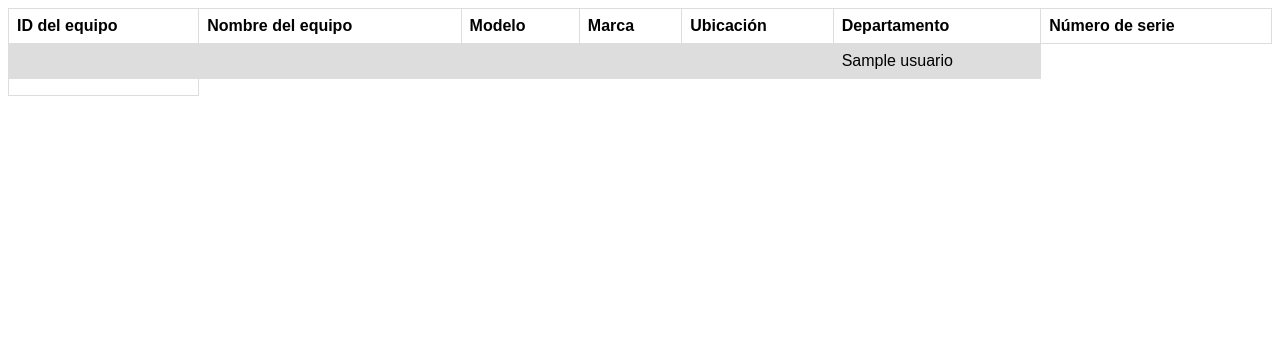
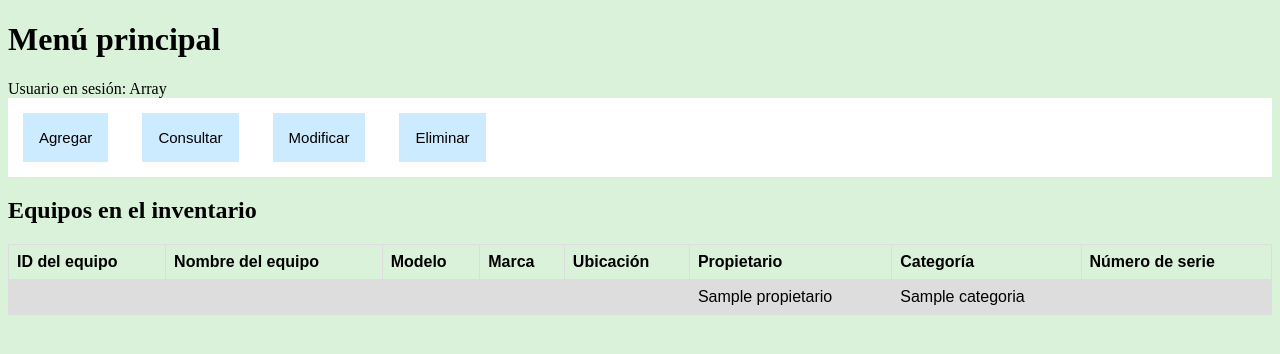
Before and after one commit to luis5648/gestion_inventarios, a PHP site: page /PHP/Menu.php in a window 1280 px wide. Shown: the top 354 px of the page. Run offline with PHP 8.4, Linux system fonts and the light colour scheme; the visitor is signed in with stand-in values (Sample User, id 1); tables that the repository leaves empty or names only in its code hold one stand-in row (values such as "Sample post"); data that the repository does not hold is empty.

Commit message:
Agregados archivos para crud y modificaciones al menú principal

```diff
--- /dev/null
+++ b/PHP/Consultas.php
@@ -0,0 +1,42 @@
+<?php
+/**
+ * Created by PhpStorm.
+ * User: luis
+ * Date: 13/02/2019
+ * Time: 12:42 PM
+ */
+//require "Conexion.php";
+
+function consultarTodo($conn){
+
+    $stmn = "SELECT * FROM equipos";
+    $stmn2 = "SELECT Nombre_Propietario FROM propietario inner join equipos e on propietario.ID_Propietario = e.ID_Propietario";
+
+    $stmn3 = "SELECT Nombre_Categoria FROM categoria inner join equipos e on categoria.ID_Categoria = e.ID_Categoria";
+
+    $result  = $conn->query($stmn);
+    $result2 = $conn->query($stmn2);
+    $result3 = $conn->query($stmn3);
+
+    echo "<h2>Equipos en el inventario</h2>";
+    echo "<table><tr><th>ID del equipo</th> <th>Nombre del equipo</th> <th>Modelo</th><th>Marca</th><th>Ubicación</th><th>Propietario</th><th>Categoría</th><th>Número de serie</th></tr>";
+
+    if ($result->num_rows>0&&$result2->num_rows>0&&$result3->num_rows>0){
+        $fila2 = $result2->fetch_assoc();
+        $fila3 = $result3->fetch_assoc();
+        while ($fila = $result->fetch_assoc()){
+            echo "<tr><td>".$fila["ID_Equipo"]."</td>";
+            echo "<td>".$fila["Nombre_Equipo"]."</td>";
+            echo "<td>".$fila["Modelo"]."</td>";
+            echo "<td>".$fila["Marca"]."</td>";
+            echo "<td>".$fila["Ubicacion"]."</td>";
+            echo "<td>".$fila2["Nombre_Propietario"]."</td>";
+            echo "<td>".$fila3["Nombre_Categoria"]."</td>";
+            echo "<td>".$fila["N_serie"]."</td></tr>";
+
+
+        }
+    }
+
+    echo "</table>";
+}
--- a/PHP/Menu.php
+++ b/PHP/Menu.php
@@ -1,16 +1,3 @@
-<?php
-require "Conexion.php";
-
-
-$stmn = "SELECT * FROM equipos";
-$stmn2 = "SELECT nombreUsuario FROM usuarios inner join equipos e on usuarios.ID_Usuario = e.ID_Usuario";
-
-$result  = $conn->query($stmn);
-$result2 = $conn->query($stmn2);
-
-
-
-?>
 <!doctype html>
 <html lang="es">
 <head>
@@ -19,45 +6,87 @@ $result2 = $conn->query($stmn2);
           content="width=device-width, user-scalable=no, initial-scale=1.0, maximum-scale=1.0, minimum-scale=1.0">
     <meta http-equiv="X-UA-Compatible" content="ie=edge">
     <title>Menú principal</title>
+    <link rel="stylesheet" href="../css/TablaAll.css">
     <style>
-        table {
-            font-family: arial, sans-serif;
-            border-collapse: collapse;
-            width: 100%;
+        button{
+
+            padding: 10px;
+            margin: 15px;
+            background-color: #ccebff;
+            color: black;
+            font-size: 15px;
+
+        }
+        .dropbt{
+            color: black;
+            padding: 16px;
+            cursor: pointer;
+            border:none;
+        }
+        .dropdown{
+            position: relative;
+            display: inline-block;
+            color: white;
+
+        }
+        .dropcont{
+            position: absolute;
+            display: none;
+            min-width: 160px;
+            z-index: 1;
+            background-color: white;
+        }
+        .dropcont a{
+            color: black;
+            padding: 12px 16px;
+            text-decoration: none;
+            display: block;
+        }
+        .dropdown:hover .dropcont{
+            display: block;
         }
 
-        td, th {
-            border: 1px solid #dddddd;
-            text-align: left;
-            padding: 8px;
-        }
 
-        tr:nth-child(even) {
-            background-color: #dddddd;
-        }
     </style>
 </head>
 <body>
+<body style="background-color: #d9f2d9">
+<h1>Menú principal</h1>
+<?php
+session_start();
+$user = $_SESSION['usuario'];
+echo "Usuario en sesión: ".$user;
+?>
+<div style="background-color: white">
 
-    <?php
-    echo "<table><tr><th>ID del equipo</th> <th>Nombre del equipo</th> <th>Modelo</th><th>Marca</th><th>Ubicación</th> <th>Departamento</th><th>Número de serie</th></tr>";
+    <div class="dropdown" >
+        <button class="dropbt">Agregar</button>
+        <div class="dropcont">
+            <a href="Agregar.php" target="_blank">Agregar equipo</a>
+        </div>
+    </div>
+    <button class="dropbt">Consultar</button>
+    <div class="dropdown">
+        <button class="dropbt">Modificar</button>
+        <div class="dropcont">
+            <a href="Modificar.php" target="_blank">Modificar equipo</a>
+        </div>
+    </div>
+    <div class="dropdown">
+        <button class="dropbt">Eliminar</button>
+        <div class="dropcont">
+            <a href="Eliminar.php" target="_blank">Eliminar equipo</a>
+        </div>
+    </div>
+</div>
+<?php
 
-        if ($result->num_rows>0&&$result2->num_rows>0){
-            $fila2 = $result2->fetch_assoc();
-            while ($fila = $result->fetch_assoc()){
-                echo "<tr><td>".$fila["ID_Equipo"]."</td>";
-                echo "<td>".$fila["Nombre_Equipo"]."</td>";
-                echo "<td>".$fila["Modelo"]."</td>";
-                echo "<td>".$fila["Marca"]."</td>";
-                echo "<td>".$fila["Ubicacion"]."</td>";
-                echo "<td>".$fila2["nombreUsuario"]."</td></tr>";
-                echo "<td>".$fila["N_serie"]."</td>";
+require "Conexion.php";
+require "Consultas.php";
 
+consultarTodo($conn);
 
-            }
-        }
+?>
 
-echo "</table>";
-?>
 </body>
 </html>
--- /dev/null
+++ b/css/TablaAll.css
@@ -0,0 +1,15 @@
+table {
+    font-family: arial, sans-serif;
+    border-collapse: collapse;
+    width: 100%;
+}
+
+td, th {
+    border: 1px solid #dddddd;
+    text-align: left;
+    padding: 8px;
+}
+
+tr:nth-child(even) {
+    background-color: #dddddd;
+}
--- a/index.php
+++ b/index.php
@@ -52,6 +52,7 @@
 						<button class="login100-form-btn" name="inicioSesion">
 							Iniciar sesión
 						</button>
+                        <p ><a style="color: black;" href="PHP/AgregarUsuarios.php">Agregar nuevos usuarios (Solo administrador)</a></p>
 					</div>
 
 
@@ -71,9 +72,12 @@
                         }
 
                         $sql = "SELECT * from usuarios  where nombreUsuario = '$usuario' and pass = '$pass' ";
+                        $sql2 = "SELECT * FROM admins where User_Admin = '$usuario' and Pass_Admin = '$pass'";
+                        $result2 = $conn->query($sql2);
                         $result = $conn->query($sql);
-                        if ($result->num_rows > 0)
+                        if ($result->num_rows > 0||$result2->num_rows>0)
                         {
+                            //VARIABLE DE SESIÓN DEL USUARIO
                             session_start();
                             $_SESSION['usuario'] = $usuario;
                             echo '<script> alert("\tBienvenido !");
```
Also changed, not shown: PHP/Agregar.php (added, +64 -0 lines), PHP/AgregarUsuarios.php (added, +40 -0 lines), PHP/Buscar.php (added, +7 -0 lines), PHP/Eliminar.php (added, +7 -0 lines), PHP/Modificar.php (added, +7 -0 lines).
